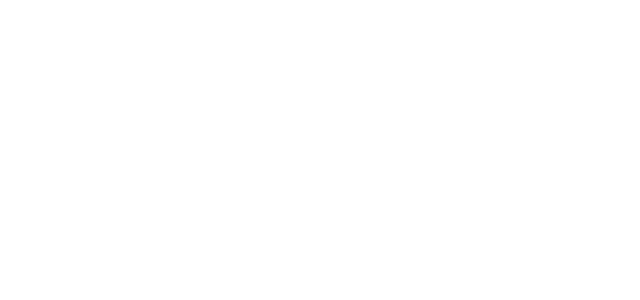
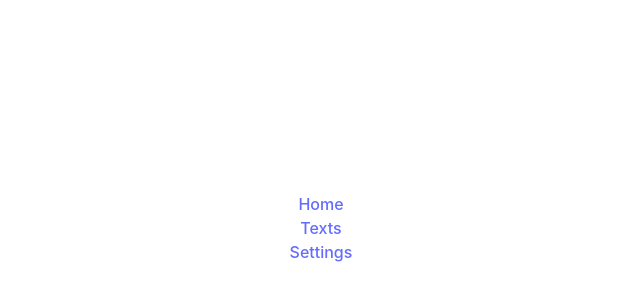
Before and after one commit to KenrouIt/AppJapo, a React (Vite) app: page /Settings in a window 1280 px wide. Shown: the part 110-410 px from the top of the page, without its empty margins (339-979 px from the left). Built offline with nearby package versions, Linux system fonts and the light colour scheme.

Commit message:
Text/Settings

```diff
--- a/src/Pages/Home/App.tsx
+++ b/src/Pages/Home/App.tsx
@@ -3,7 +3,7 @@
 import hanamichiImg from '../../assets/hanamichi.jpg';
 import japonImg from '../../assets/japon.png';
 import WordModal from '../../DefModal';
-import {BrowserRouter as Routes, Navigate, useNavigate } from 'react-router-dom';
+import { Navigate, useNavigate } from 'react-router-dom';
 import NavBar from '../../NavBar/navBar';
 //import db, { User } from '../../DataBase/usersDb';
 
--- a/src/Pages/Settings/setting.tsx
+++ b/src/Pages/Settings/setting.tsx
@@ -1,7 +1,10 @@
+import NavBar from "../../NavBar/navBar";
+
 export function Settings(){
 
     return(
     <>
+        <NavBar />
         <h1>Welcome to Settings</h1>
     </>
     );
--- a/src/Pages/Texts/texts.tsx
+++ b/src/Pages/Texts/texts.tsx
@@ -1,7 +1,9 @@
+import NavBar from "../../NavBar/navBar";
 export function Texts(){
 
     return(
     <>
+        <NavBar />
         <h1>Welcome to Texts</h1>
     </>
     );
```
